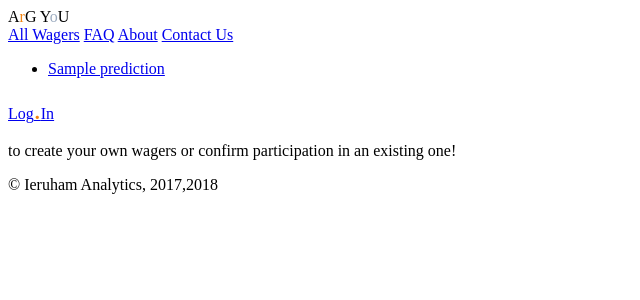
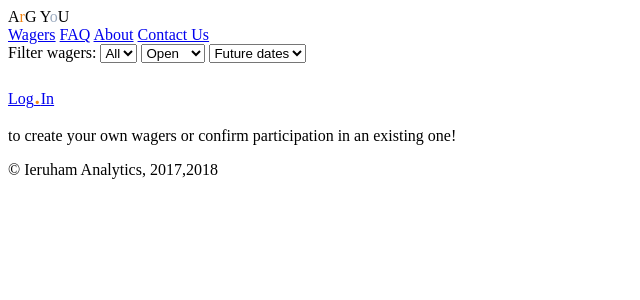
Before and after one commit to pavelber/predictions, a Django app: page /all in a window 1280 px wide. Shown: the top 300 px of the page, without its empty margins (0-640 px from the left). Run offline with Django 3.2, Linux system fonts and the light colour scheme; tables that the repository leaves empty hold one stand-in row (values such as "Sample post"); data that the repository does not hold is empty; some libraries are stand-ins or nearby versions.

Commit message:
filters of wagers

```diff
--- a/events-and-emails.txt
+++ b/events-and-emails.txt
@@ -12,9 +12,6 @@ Simplifications:
 
 
 TODO:
-нужно показывать отдельно прошедшие предсказания и те, которые еще не прошли. И во "всех" и в "моих"
-писать детали предсказания: роль (включая сабскрайбера), дату окончания, статус
-фильтр по дате, статусу, роли
 баннеры для ФБ
 Data widget: remove "Today" make chooser disabled when text field is disabled
 Mark in color or something like this won/lost in prediction page
--- a/predict/models.py
+++ b/predict/models.py
@@ -77,6 +77,14 @@ class Prediction(models.Model):
 
     observers = models.ManyToManyField(Predictor);
 
+    def prediction_occurred_as_string(self):
+        if self.prediction_occurred is None:
+            return ""
+        elif self.prediction_occurred:
+            return "Fulfilled"
+        else:
+            return "Not Fulfilled"
+
     def get_role(self, user):
         if user.id == self.witness.id:
             return WITNESS_ROLE
--- a/predict/templates/base.html
+++ b/predict/templates/base.html
@@ -46,9 +46,8 @@
         A<span style="color: #f28411">r</span>G Y<span style="color:#9baabf">o</span>U
     </div>
     <div id="argyou-menu">
-        <a href="{% url "prediction_list" %}">All Wagers</a>
+        <a href="{% url "prediction_list" %}">Wagers</a>
         {% if logged_in %}
-            <a href={% url "my_prediction_list" %}>My Wagers</a>
             <a href="{% url "prediction_new" %}">Create New Wager</a>
         {% endif %}
         <a href={% url "faq" %}>FAQ</a>
--- a/predict/templates/predict/prediction_list.html
+++ b/predict/templates/predict/prediction_list.html
@@ -5,13 +5,52 @@
 {% endblock %}
 {% block content %}
 
-    <ul>
-        {% for role_prediction in predictions %}
-            <li>
-                <a href="{% url "prediction" role_prediction.prediction.id %}">{{ role_prediction.prediction.title }}</a>
-                {% if logged_in %}( {{ role_prediction.role }} ){% endif %}
-            </li>
-        {% endfor %}
+    <div id="selectors">
+        Filter wagers:
+        <select id="ownership_selector" onchange="select_changed()">
+              {% if logged_in %}<option value="my">My</option>{% endif %}
+            <option value="all">All</option>
+        </select>
+        <select id="status_selector" onchange="select_changed()">
+            <option value="open">Open</option>
+            <option value="all">All</option>
+            <option value="closed">Closed</option>
+        </select>
+        <select id="date_selector" onchange="select_changed()">
+            <option value="future">Future dates</option>
+            <option value="past">Past dates</option>
+            <option value="all">All</option>
+        </select>
+    </div>
+    <div id="predictions">
+    </div>
+    <script>
+        function put_data(data) {
+            const p_div = $("#predictions");
+            p_div.empty();
+            for (var i in data.predictions) {
+                const p = data.predictions[i];
+                p_div.append('<div style="grid-column: 1"><a href="">' + p.title + '</a></div>');
+                p_div.append('<div>' + p.date + '</div>');
+                p_div.append('<div>' + p.prediction_occurred + '</div>');
+                p_div.append('<div>' + p.role + '</div>');
+            }
 
-    </ul>
+        }
+
+        function select_changed() {
+            $.ajax({
+                dataType: 'json',
+                url: "{% url "filtered_prediction_list" %}" +
+                "?status=" + $("#status_selector").val()
+                + "&role=" + $("#ownership_selector").val()
+                + "&date=" + $("#date_selector").val(),
+                success: put_data
+            });
+        }
+
+        $(document).ready(function () {
+            select_changed()
+        });
+    </script>
 {% endblock %}
--- a/predict/templates/prediction.html
+++ b/predict/templates/prediction.html
@@ -15,7 +15,7 @@
 {% endblock %}
 {% load widget_tweaks %}
 {% block content %}
-    <form class="bordered-form" action="/prediction/{{ pid }}" method="post"
+    <form id="predict-form" class="bordered-form" action="/prediction/{{ pid }}" method="post"
           onsubmit="submit.disabled = true; return true;">
         {% csrf_token %}
         {{ form.non_field_errors }}
--- a/predict/urls.py
+++ b/predict/urls.py
@@ -7,7 +7,6 @@ from predict.cron import check_one_week_before, check_exact_date, check_one_week
 from . import views
 
 urlpatterns = [
-    url(r'^$', views.MyPredictionList.as_view(), name='my_prediction_list'),
     url(r'^all$', views.PredictionList.as_view(), name='prediction_list'),
     url(r'^new$', views.PredictionNew.as_view(), name='prediction_new'),
     url(r'^prediction/(?P<pk>\d+)$', views.PredictionView.as_view(), name='prediction'),
@@ -15,6 +14,7 @@ urlpatterns = [
     url(r'^accounts/login/$', auth_views.login, name='login'),
     url(r'^accounts/profile/$', views.PredictionList.as_view(), name='prediction_list'),
     url(r'^list/$', views.PredictionList.as_view(), name='prediction_list'),
+    url(r'^predictions$', views.JsonPredictionList.as_view(), name='filtered_prediction_list'),
     # url(r'^accounts/profile.json$', views.ListMyPredictions.as_view()),
     url(r'^login/$', auth_views.login, name='login'),
     url(r'^accounts/logout/$', auth_views.logout, name='logout'),
--- a/predict/views.py
+++ b/predict/views.py
@@ -1,12 +1,15 @@
+import datetime
+
 from decouple import config
 from django.contrib.auth.mixins import LoginRequiredMixin
 from django.core.mail import BadHeaderError, EmailMultiAlternatives
 from django.core.urlresolvers import reverse_lazy
 from django.db.models import Q
-from django.http import HttpResponse
+from django.http import HttpResponse, JsonResponse
 from django.shortcuts import render, redirect
 from django.urls import reverse
 from django.views.generic import TemplateView
+from django.views.generic.base import View
 from django.views.generic.edit import FormView
 
 from predict.forms import PredictionForm
@@ -20,36 +23,37 @@ class BaseTemplateView(TemplateView):
                       {"logged_in": self.request.user.is_authenticated})
 
 
-class PredictionListBase(TemplateView):
+class JsonPredictionList(View):
+    def get(self, request, *args, **kwargs):
+        predictions = self.get_predictions()
+        json = list(
+            map(lambda p: serialize(p), predictions)
+        )
+
+        return JsonResponse({"predictions": json})
+
+    def get_predictions(self):
+        current_user = self.request.user
+        role = self.request.GET.get('role')
+        status = self.request.GET.get('status')
+        date = self.request.GET.get('date')
+        role_filter = create_filter_from_role(role, current_user)
+        status_filter = create_filter_from_status(status)
+        date_filter = create_filter_from_date(date)
+        all_filter = create_filter_from([role_filter, status_filter, date_filter])
+
+        predictions = Prediction.objects.filter(all_filter).order_by('-date')
+        role_predictions = map(lambda p: PredictionWithRole(p, get_role(p, current_user)), predictions)
+        return list(role_predictions)
+
+
+class PredictionList(TemplateView):
     template_name = "predict/prediction_list.html"
-    title = ""
 
     def get(self, request, *args, **kwargs):
         return render(request, self.template_name,
                       {'predictions': self.get_predictions(),
-                       "title": self.title,
                        "logged_in": self.request.user.is_authenticated})
-
-
-class MyPredictionList(PredictionListBase):
-    def get(self, request, *args, **kwargs):
-        current_user = request.user
-        if not current_user.is_authenticated:
-            return redirect('/all')
-
-        return super(MyPredictionList, self).get(request, *args, **kwargs)
-
-    def get_predictions(self):
-        current_user = self.request.user
-        predictions = Prediction.objects.filter(
-            Q(creator=current_user) | Q(witness=current_user) | Q(opponent=current_user) |
-            Q(observers__email=current_user.email)).order_by('-date')
-        role_predictions = map(lambda p: PredictionWithRole(p, get_role(p, current_user)), predictions)
-        return list(role_predictions)
-
-
-class PredictionList(PredictionListBase):
-    template_name = "predict/prediction_list.html"
 
     def get_predictions(self):
         current_user = self.request.user
@@ -224,3 +228,56 @@ def email(request):
                 return HttpResponse('Invalid header found.')
             return redirect('success')
     return render(request, "email.html", {'form': form, "logged_in": request.user.is_authenticated})
+
+
+def create_filter_from_role(role, current_user):
+    if role == 'my':
+        role_filter = Q(creator=current_user) | Q(witness=current_user) | Q(opponent=current_user) | Q(
+            observers__email=current_user.email)
+    else:
+        role_filter = None
+
+    return role_filter
+
+
+def create_filter_from_status(status):
+    if status == 'open':
+        status_filter = Q(prediction_occurred=None)
+    elif status == 'closed':
+        status_filter = ~Q(prediction_occurred=None)
+    else:
+        status_filter = None
+    return status_filter
+
+
+def create_filter_from_date(date):
+    if date == 'future':
+        date_filter = Q(date__gte=datetime.date.today())
+    elif date == 'past':
+        date_filter = Q(date__lte=datetime.date.today())
+    else:
+        date_filter = None
+    return date_filter
+
+
+def create_filter_from(filters):
+    filters = list(filter(lambda f: f is not None, filters))
+    if len(filters) == 0:
+        all_filter = Prediction.objects.all()
+    else:
+        all_filter = filters[0]
+        for i in range(1, len(filters)):
+            all_filter = all_filter & filters[i]
+    return all_filter
+
+
+def serialize(p):
+    return {
+        "title": p.prediction.title,
+        "date": p.prediction.date,
+        "text": p.prediction.text,
+        "prediction_occurred": p.prediction.prediction_occurred_as_string(),
+        "opponent_confirmed": p.prediction.opponent_confirmed,
+        "witness_confirmed": p.prediction.witness_confirmed,
+        "role": p.role
+    }
```
Also changed, not shown: 1 other file.
